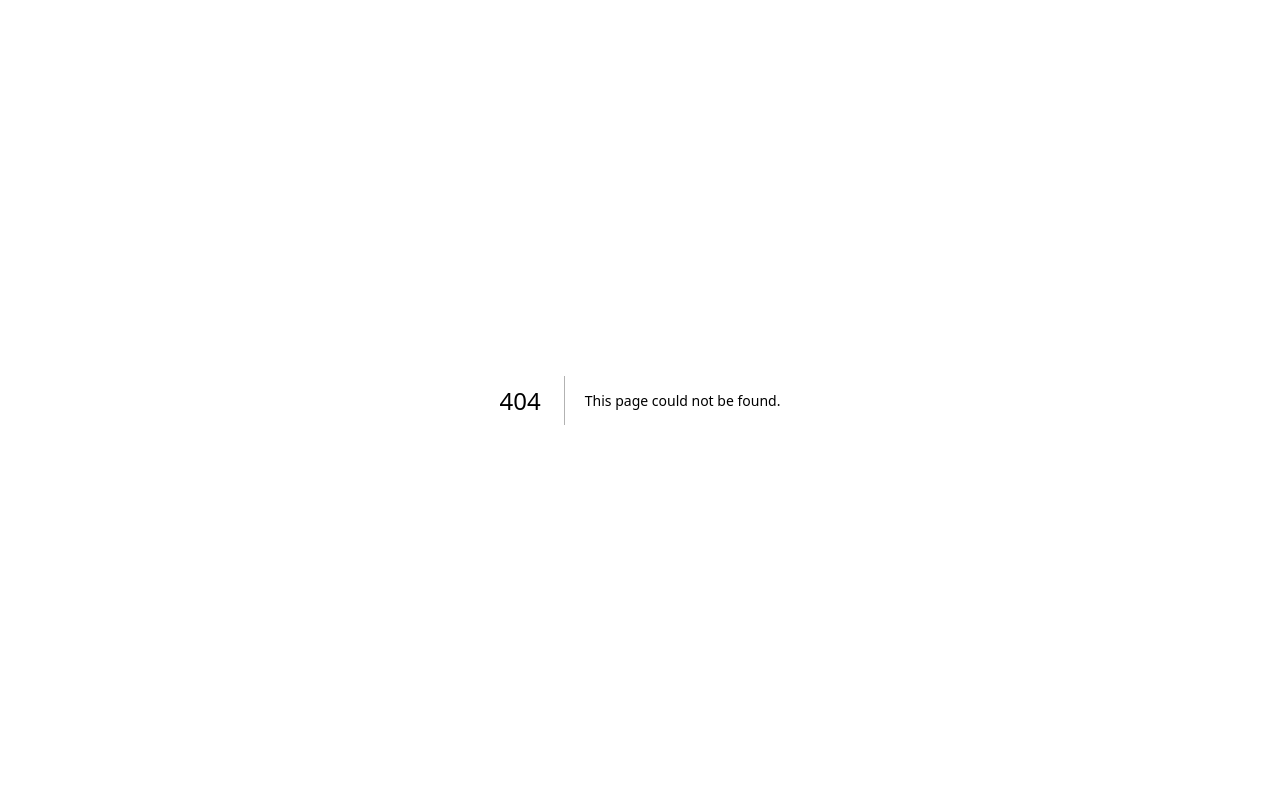
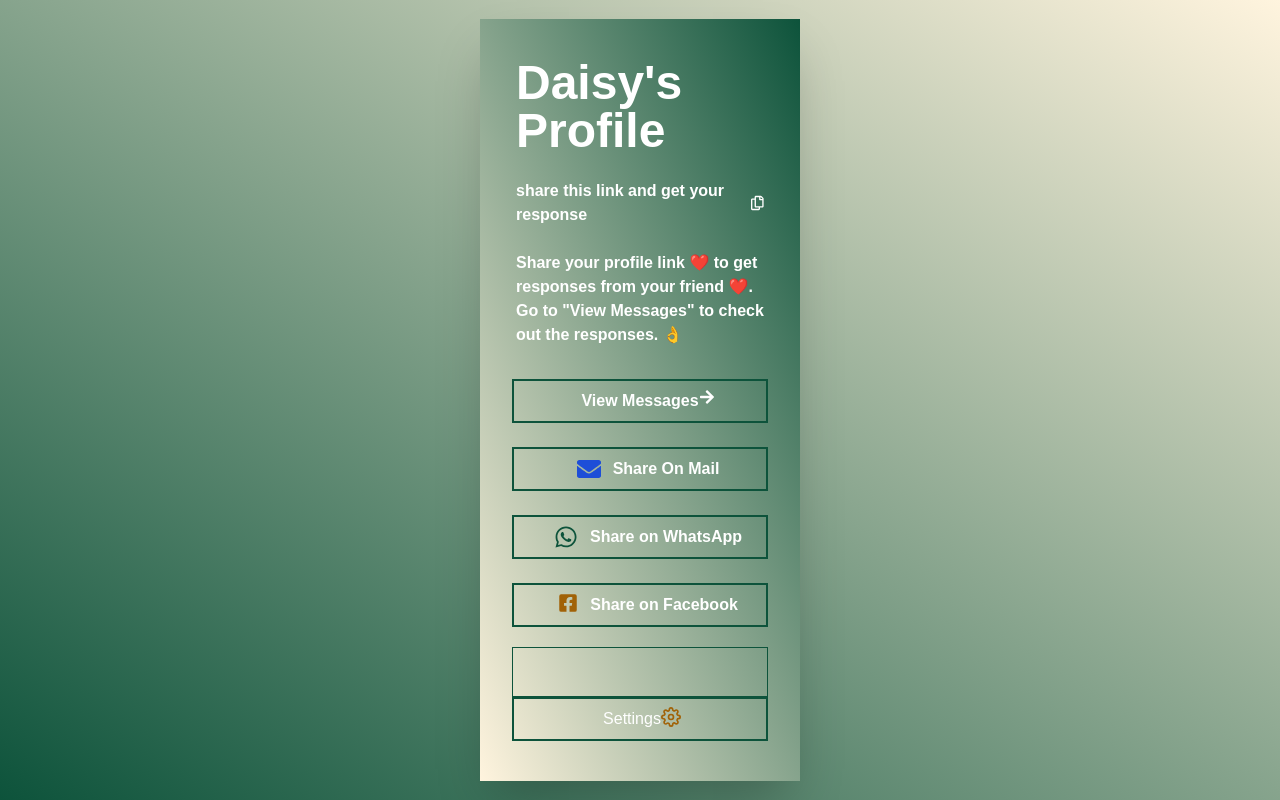
Before and after one commit to nsamedaisy/frontend-secretscribe, a Next.js app: page /profile in a window 1280 px wide. Before the commit this address had no page. Built offline with nearby package versions, Linux system fonts and the light colour scheme.

Commit message:
profile page implementation

```diff
--- a/app/dashboard/page.tsx
+++ /dev/null
@@ -1,9 +0,0 @@
-import React from 'react'
-
-const Dashboard = () => {
-  return (
-    <div>Dashboard</div>
-  )
-}
-
-export default Dashboard
--- /dev/null
+++ b/app/profile/page.tsx
@@ -0,0 +1,56 @@
+import React from "react";
+import Link from "next/link";
+
+import {
+  FaArrowRight,
+  FaEnvelope,
+  FaFacebookSquare,
+  FaRegCopy,
+  FaWhatsapp,
+} from "react-icons/fa";
+import { FiSettings } from "react-icons/fi"
+
+const userProfile = () => {
+  return (
+    <div className="bg-gradient-to-tr from-green to-cream text-white min-h-screen bg-gradie flex items-center justify-center">
+
+      <div className="w-[25%] sm:w-[25%] h-[45%] bg- py-10 shadow-2xl px-9 bg-gradient-to-tr from-cream to-green items-center flex flex-col">
+          <h1 className="text-5xl font-extrabold font-sans items-center">Daisy's Profile</h1>
+          <Link href="" className="flex items-center py-6 font-bold">
+            share this link and get your response <FaRegCopy className="ml-3"/>
+          </Link>
+
+          <p className="font-semibold">
+            Share your profile link ❤️ to get responses from your friend ❤️. Go to
+            "View Messages" to check out the responses. 👌
+          </p>
+
+        <section className="flex flex-col space-y-6 mt-8 text-white font-extrabold font-lobster mb-5">
+          <button className="flex justify-center w-[20vw] border-2 border-green py-2 pl-4">
+            View Messages <FaArrowRight />
+          </button>
+
+          <button className="flex justify-center  border-2 border-green py-2 pl-4">
+            <FaEnvelope className="w-6 h-6 mr-3 text-blue-700" /> Share On Mail
+          </button>
+
+          <button className="flex justify-center border-2 border-green py-2 pl-4">
+            <FaWhatsapp className="w-6 h-6 mr-3 text-green" /> Share on WhatsApp
+          </button>
+
+          <button className="flex justify-center border-2 border-green py-2 pl-4">
+            <FaFacebookSquare className="w-5 h-5 mr-3 text-yellow-700" /> Share on Facebook
+          </button>
+
+        </section>
+        <p className="border-b border border-green py-6 w-[20vw]"></p>
+
+        <button className="flex justify-center w-[20vw] border-2 border-green py-2 pl-4">
+            Settings<FiSettings className="w-5 h-5 mr-3 text-yellow-700" />
+          </button>
+      </div>
+    </div>
+  );
+};
+
+export default userProfile;
--- /dev/null
+++ b/app/viewMessage/page.tsx
@@ -0,0 +1,9 @@
+import React from 'react'
+
+const viewSecretMessage = () => {
+  return (
+    <div>viewSecretMessage</div>
+  )
+}
+
+export default viewSecretMessage
--- /dev/null
+++ b/app/writeMessage/page.tsx
@@ -0,0 +1,9 @@
+import React from 'react'
+
+const writeSecretMessage = () => {
+  return (
+    <div>writeSecretMessage</div>
+  )
+}
+
+export default writeSecretMessage
```
